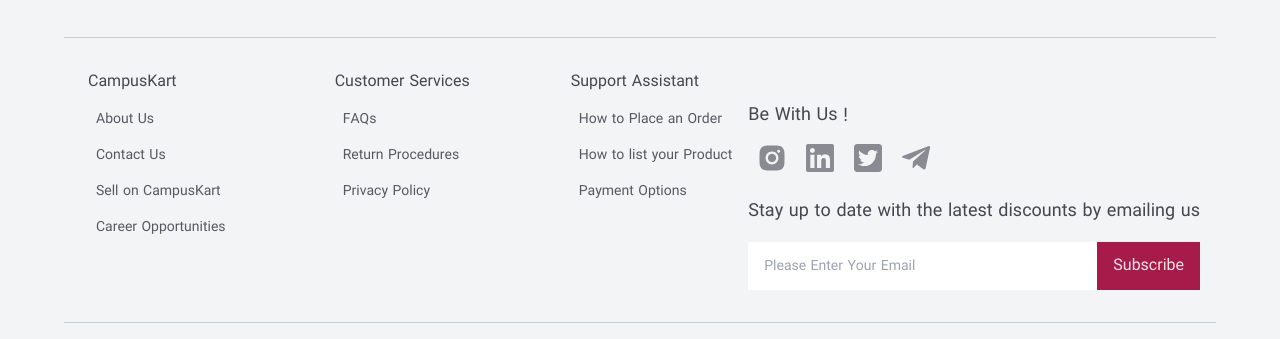
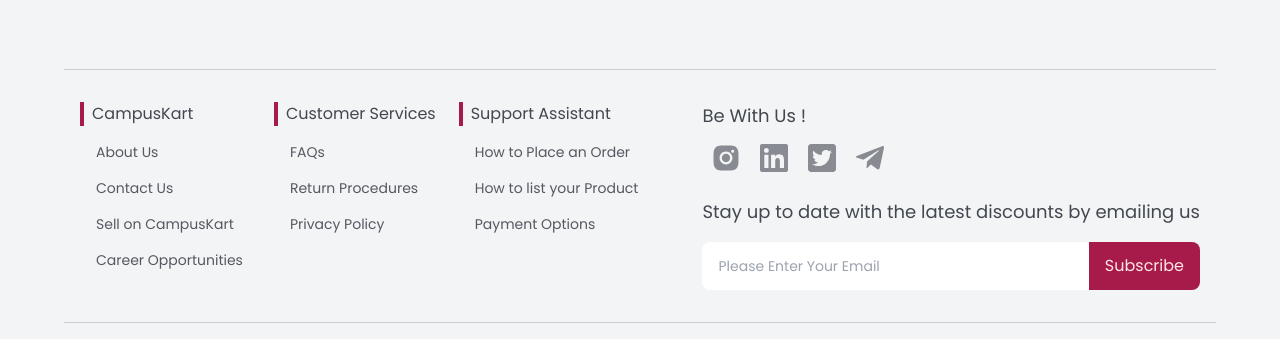
Before and after one commit to Animesh239/hostel_ecom, a Next.js app: page / in a window 1280 px wide. Shown: the part 425-764 px from the top of the page. Built offline with nearby package versions, Linux system fonts and the light colour scheme; no server answers.

Commit message:
Refactor footer links for better user experience

```diff
--- a/components/footer/footerContent/FooterColumn.jsx
+++ b/components/footer/footerContent/FooterColumn.jsx
@@ -4,11 +4,11 @@
 
 const FooterColumns = () => {
   return (
-    <div className="flex justify-between flex-wrap flex-grow min-width-[800px] xl:rtl:pl-60">
+    <div className="flex justify-between flex-wrap flex-grow min-width-[800px]">
       {footerContent.map((item) => {
         return (
           <div className="mt-6 md:mt-0" key={item.title}>
-            <h2 className="text-md rtl:border-r-4 ltr:border-l-4 border-palette-primary px-2">
+            <h2 className="text-md border-l-4 border-palette-primary px-2">
                 {item.title}
             </h2>
             <div className="flex flex-col mt-2">
--- a/components/footer/footerContent/SocialPart.jsx
+++ b/components/footer/footerContent/SocialPart.jsx
@@ -5,7 +5,7 @@
 const SocialPart = () => {
 
   return (
-    <div className="mt-8 rtl:md:mt-0 ltr:xl:mt-0 rtl:lg:mr-12 ltr:xl:ml-12  ltr:2xl:ml-48">
+    <div className="mt-8 xl:mt-0 xl:ml-12 2xl:ml-48">
       <div>
         <h2 className="text-md sm:text-lg">{"Be With Us !"}</h2>
         <div className="flex mt-3">
@@ -37,12 +37,12 @@
           }}
         >
           <input
-            className=" w-full py-3 px-4 outline-none rounded-lg sm:rounded-none ltr:sm:rounded-tl-lg ltr:sm:rounded-bl-lg rtl:sm:rounded-tr-lg rtl:sm:rounded-br-lg shadow-md sm:shadow-none focus:shadow-sm"
+            className=" w-full py-3 bg-white px-4 outline-none rounded-lg sm:rounded-none sm:rounded-tl-lg sm:rounded-bl-lg  shadow-md sm:shadow-none focus:shadow-sm"
             type="email"
             placeholder={"Please Enter Your Email"}
           />
           <button
-            className="outline-none py-3 px-4 w-full sm:w-auto mt-2 sm:mt-0 rounded-lg sm:rounded-none md:w-auto bg-palette-primary text-palette-side rtl:sm:rounded-tl-lg rtl:sm:rounded-bl-lg ltr:sm:rounded-tr-lg ltr:sm:rounded-br-lg"
+            className="outline-none py-3 px-4 w-full sm:w-auto mt-2 sm:mt-0 rounded-lg sm:rounded-none md:w-auto bg-palette-primary text-palette-side sm:rounded-tr-lg sm:rounded-br-lg"
             type="button"
           >
             {"Subscribe"}
--- a/styles/globals.css
+++ b/styles/globals.css
@@ -21,7 +21,8 @@
     --color-text-base: 66, 71, 80; /* #424750*/
     --color-text-muted: 107, 114, 128; /*#6b7280*/
     --color-text-side: 255, 231, 231; /*#fff*/
-    --font-family: iranyekan, "IRANSans", "Tahoma";
+    /* --font-family: iranyekan, "IRANSans", "Tahoma"; */
+    --font-family: "Poppins", "Roboto", "sans-serif";
   }
 
   .dark {
@@ -40,7 +41,7 @@
     --color-text-side: 255, 231, 231; /*#fff*/
   }
 
-  html[dir="ltr"] {
+  html {
     --font-family: "Poppins", "Roboto", "sans-serif";
   }
 }
```
